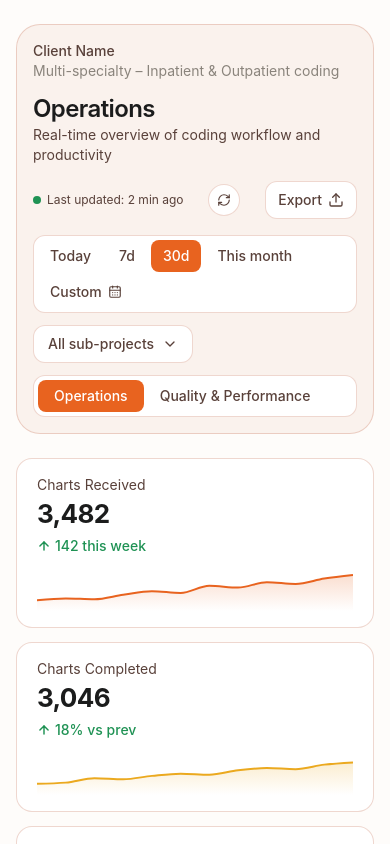
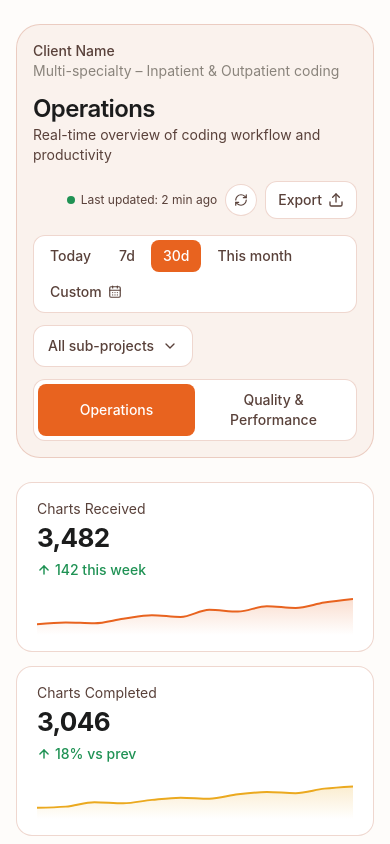
Before and after one commit to VenkatEchoIT/EHSClientDashboard, a React (Vite) app: page / in a window 390 px wide. Shown: the top 844 px of the page. Built offline with nearby package versions, Linux system fonts and the light colour scheme.

Commit message:
changes in header filters-allignment

```diff
--- a/src/components/operations/DashboardTabs.tsx
+++ b/src/components/operations/DashboardTabs.tsx
@@ -12,7 +12,7 @@ const tabs: { key: DashboardTab; label: string }[] = [
 
 export function DashboardTabs({ selected, onSelect }: DashboardTabsProps) {
   return (
-    <div role="tablist" aria-label="Dashboard view" className="inline-flex rounded-xl border border-[var(--color-border-soft)] bg-[var(--color-surface)] p-1">
+    <div role="tablist" aria-label="Dashboard view" className="flex w-full rounded-xl border border-[var(--color-border-soft)] bg-[var(--color-surface)] p-1 sm:w-auto">
       {tabs.map((tab) => {
         const isActive = tab.key === selected;
         return (
@@ -22,7 +22,7 @@ export function DashboardTabs({ selected, onSelect }: DashboardTabsProps) {
             role="tab"
             aria-selected={isActive}
             onClick={() => onSelect(tab.key)}
-            className={`rounded-lg px-4 py-1.5 text-sm font-medium transition-colors focus-visible:outline focus-visible:outline-2 focus-visible:outline-offset-2 focus-visible:outline-[var(--color-accent)] ${
+            className={`flex-1 rounded-lg px-4 py-1.5 text-center text-sm font-medium transition-colors focus-visible:outline focus-visible:outline-2 focus-visible:outline-offset-2 focus-visible:outline-[var(--color-accent)] sm:flex-none ${
               isActive
                 ? "bg-[var(--color-accent)] text-white"
                 : "text-[var(--color-ink-soft)] hover:bg-[var(--color-neutral-soft)]"
--- a/src/components/operations/DateFilters.tsx
+++ b/src/components/operations/DateFilters.tsx
@@ -47,7 +47,7 @@ export function DateFilters({ selected, onSelect }: DateFiltersProps) {
           onClick={() => setIsSubProjectOpen((open) => !open)}
           aria-haspopup="listbox"
           aria-expanded={isSubProjectOpen}
-          className="inline-flex items-center gap-2 rounded-xl border border-[var(--color-border-soft)] bg-[var(--color-surface)] px-3.5 py-2 text-sm font-medium text-[var(--color-ink-soft)] hover:bg-[var(--color-neutral-soft)] focus-visible:outline focus-visible:outline-2 focus-visible:outline-offset-2 focus-visible:outline-[var(--color-accent)]"
+          className="inline-flex h-[42px] items-center gap-2 rounded-xl border border-[var(--color-border-soft)] bg-[var(--color-surface)] px-3.5 py-2 text-sm font-medium text-[var(--color-ink-soft)] hover:bg-[var(--color-neutral-soft)] focus-visible:outline focus-visible:outline-2 focus-visible:outline-offset-2 focus-visible:outline-[var(--color-accent)]"
         >
           {subProject}
           <ChevronDown className="h-4 w-4" strokeWidth={2} aria-hidden="true" />
--- a/src/components/operations/OperationsHeader.tsx
+++ b/src/components/operations/OperationsHeader.tsx
@@ -51,7 +51,7 @@ export function OperationsHeader({ dateFilter, onDateFilterChange, tab, onTabCha
           <p className="text-sm text-ink-soft sm:text-base">{copy.subtitle}</p>
         </div>
 
-        <div className="flex w-full items-center justify-between gap-2 sm:w-auto sm:justify-start sm:gap-3">
+        <div className="flex w-full items-center justify-end gap-2 sm:w-auto sm:justify-start sm:gap-3">
           <span className="inline-flex items-center gap-1.5 text-xs text-[var(--color-ink-soft)] sm:text-sm">
             <span className="h-2 w-2 rounded-full bg-[var(--color-success)]" aria-hidden="true" />
             Last updated: {lastUpdated}
```
